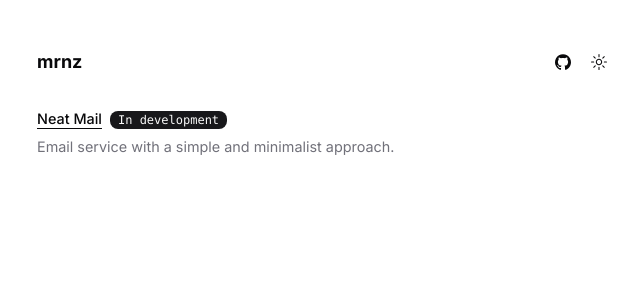
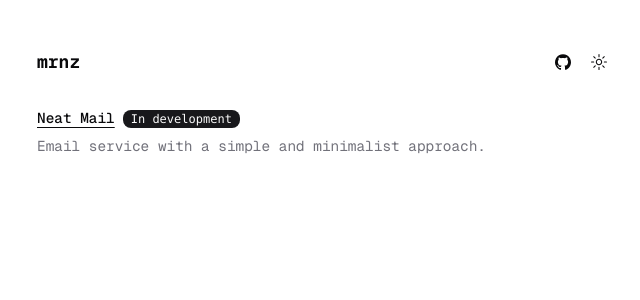
Before and after one commit to mrnzdev/portfolio, a Next.js app: page / in a window 1280 px wide. Shown: the top 300 px of the page, without its empty margins (315-955 px from the left). Built offline with nearby package versions, Linux system fonts and the light colour scheme.

Commit message:
Add Geist library and update font in layout component

```diff
--- a/package.json
+++ b/package.json
@@ -14,6 +14,7 @@
     "@radix-ui/react-slot": "^1.0.2",
     "class-variance-authority": "^0.7.0",
     "clsx": "^2.0.0",
+    "geist": "^1.2.0",
     "lucide-react": "^0.301.0",
     "next": "14.0.4",
     "next-themes": "^0.2.1",
--- a/src/app/layout.tsx
+++ b/src/app/layout.tsx
@@ -1,9 +1,8 @@
 import type { Metadata } from 'next';
-import { Inter } from 'next/font/google';
 import './globals.css';
+import { GeistMono } from 'geist/font/mono';
 import { ThemeProvider } from '@/components/theme-provider';
 
-const inter = Inter({ subsets: ['latin'] });
 
 export const metadata: Metadata = {
 	title: 'mrnz',
@@ -17,7 +16,7 @@ export default function RootLayout({
 }) {
 	return (
 		<html lang='en'>
-			<body className={`${inter.className} min-h-dvh bg-background font-sans text-[0.9rem]`}>
+			<body className={`${GeistMono.className} min-h-dvh bg-background font-sans text-[0.9rem]`}>
 				<ThemeProvider
 					attribute='class'
 					defaultTheme='system'
```
Also changed, not shown: 1 other file (tests, documents, lock files or other folders).
